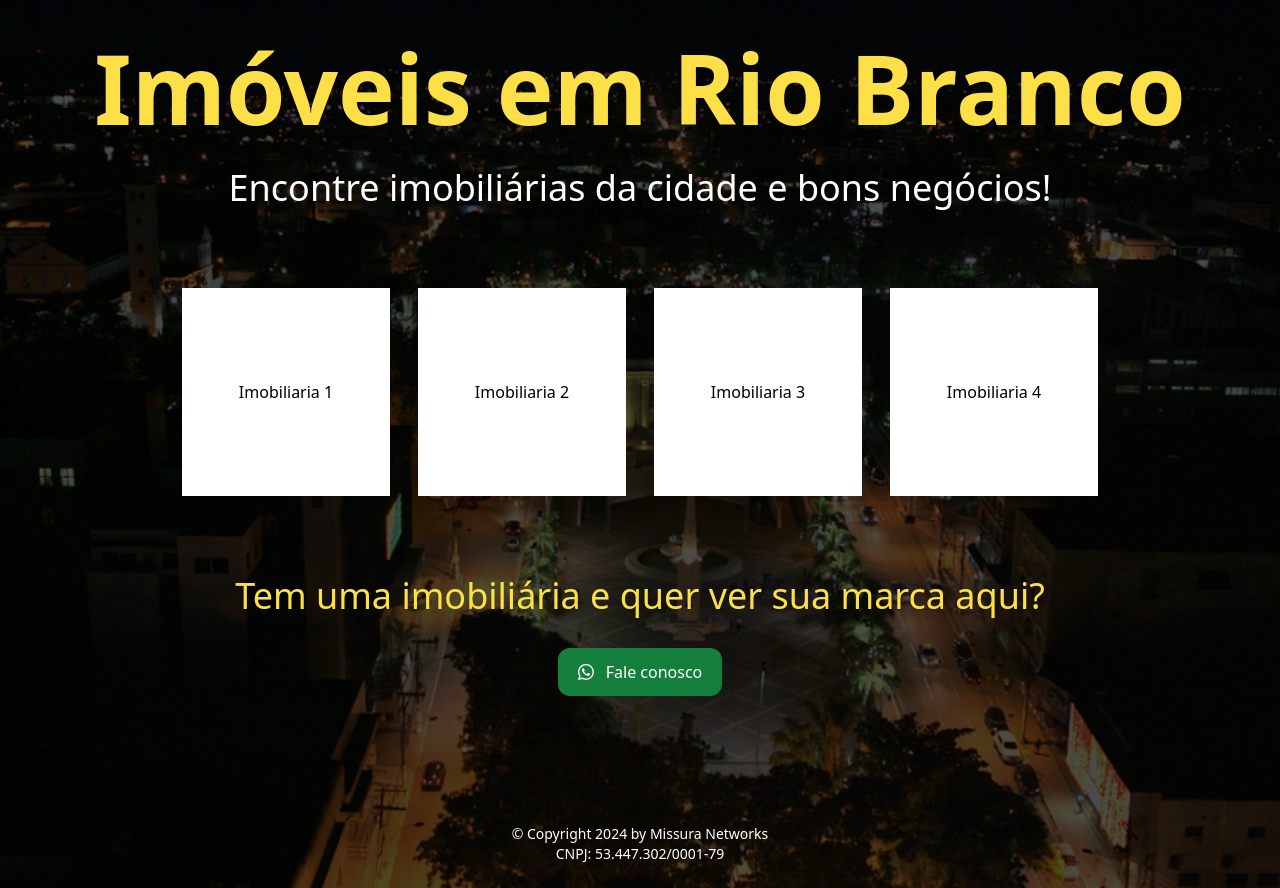
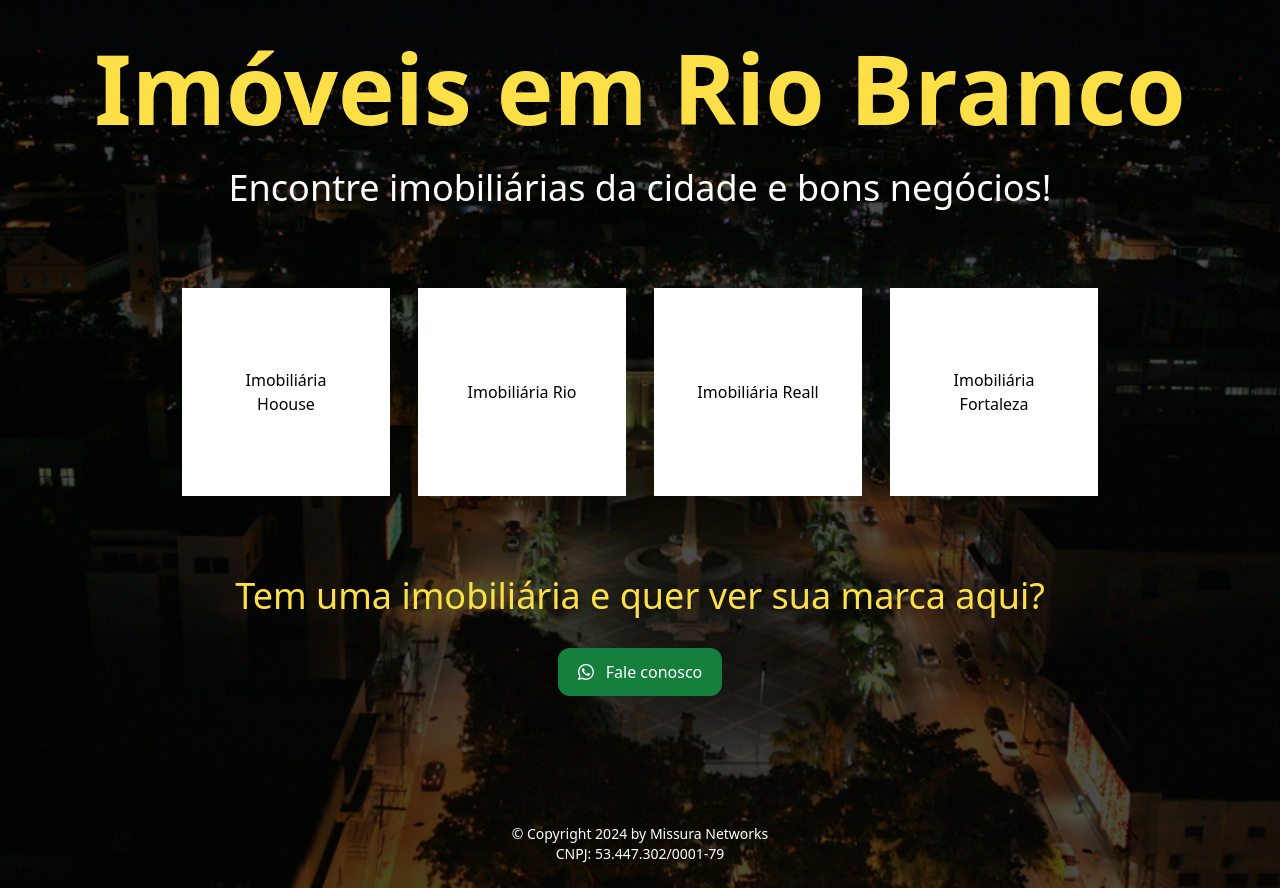
Before and after one commit to mmissura/imoveisemriobranco, a React (Vite) app: page / in a window 1280 px wide. Built offline with nearby package versions, Linux system fonts and the light colour scheme.

Commit message:
change names clients

```diff
--- a/src/App.tsx
+++ b/src/App.tsx
@@ -16,7 +16,7 @@ export const App = () => {
             target="_blank"
             className="bg-white text-black py-3 px-10 text-center mt-12 flex justify-center items-center gap-3 rounded-xl mb-12"
             >
-              Imobiliaria 1
+              Imobiliária Hoouse
             </a>
             {/* Sua imobiliária aqui */}
 
@@ -26,7 +26,7 @@ export const App = () => {
             target="_blank"
             className="bg-white text-black py-3 px-10 text-center mt-12 flex justify-center items-center gap-3 rounded-xl mb-12"
             >
-              Imobiliaria 2
+              Imobiliária Rio
             </a>
             {/* Sua imobiliária aqui */}
 
@@ -36,7 +36,7 @@ export const App = () => {
             target="_blank"
             className="bg-white text-black py-3 px-10 text-center mt-12 flex justify-center items-center gap-3 rounded-xl mb-12"
             >
-              Imobiliaria 3
+              Imobiliária Reall
             </a>
             {/* Sua imobiliária aqui */}
 
@@ -46,7 +46,7 @@ export const App = () => {
             target="_blank"
             className="bg-white text-black py-3 px-10 text-center mt-12 flex justify-center items-center gap-3 rounded-xl mb-12"
             >
-              Imobiliaria 4
+              Imobiliária Fortaleza
             </a>
             {/* Sua imobiliária aqui */}
 
```
